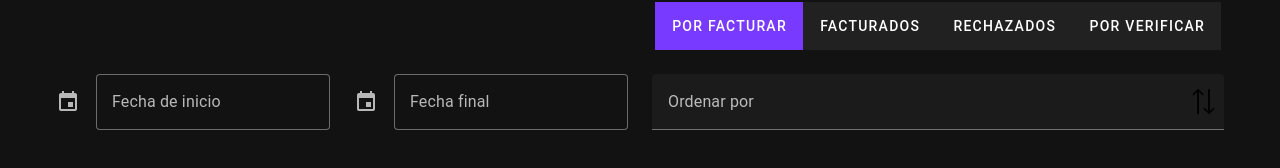
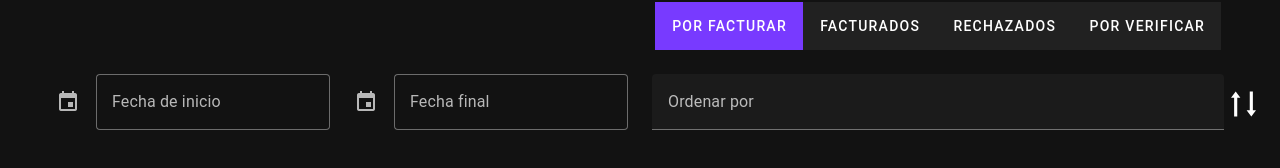
Before and after one commit to Buff4AurelionSol/cloud-hub-js, a Vue app in the folder cloudhub/: page / in a window 1280 px wide. Both pictures are taken after a click on the button "ABRIR FILTROS". Shown: the part 210-378 px from the top of the page. Built offline with nearby package versions, Linux system fonts and the light colour scheme; a small style sheet from the web is missing.

Commit message:
style: change img arrow to svg

```diff
--- a/cloudhub/src/components/Form.vue
+++ b/cloudhub/src/components/Form.vue
@@ -1,5 +1,7 @@
 <script setup >
    import ExchangeIMG from '@/pics/exchangeIMG.png'
+   import arrowVerticle from '@/pics/arrows-verticle.svg'
+
    const emit = defineEmits(['numberToFilter','sendData', 'transactions', 'orderBy',
     'isChangeDirectionOrderBy', 'isChangeDirectionTransaction', 'sendSearch', 'sendPayTypeState',
     'sendTypeReport','sendColumnsToFilter'])
@@ -124,10 +126,20 @@
         </v-col>
         <v-col cols="12" md="6" class="order-by-col" :class="{'box-filters-fade': showFormState}">
           <OrderByInput @sendOrdersBy="getOrders"/>
-          <button class="buttonExchange" name="changeDirectionOrderByButton" @click="isChangeDirectionOrderBy" type="button">
-            <span>
-              <img :src="ExchangeIMG" alt="Cambiar orden">
-            </span>
+          <button
+            class="buttonExchange"
+            name="changeDirectionOrderByButton"
+            @click="isChangeDirectionOrderBy"
+            type="button"
+          >
+             <svg
+                fill="#000000"
+                viewBox="0 0 16 16"
+                xmlns="http://www.w3.org/2000/svg">
+                <path
+                  d="M2 4H0l3-4 3 4H4v12H2V4zm12 8h2l-3 4-3-4h2V0h2v12z"
+                  fill-rule="evenodd"/>
+            </svg>
           </button>
         </v-col>
       </v-row>
@@ -163,17 +175,17 @@
   }
 
   .buttonExchange{
-    height: 25px;
     width: 25px;
     position: absolute;
-    right: 20px;
-    bottom: 50px;
+    right: -20px;
+    bottom: 33px;
   }
 
 
-  .buttonExchange img {
-    width: 100%;
-    height: auto;
+  .buttonExchange svg{
+    width: 25px;
+    height: 40px;
+    fill: white;
   }
 
   .box-filters-move{
--- a/cloudhub/src/components/Table.vue
+++ b/cloudhub/src/components/Table.vue
@@ -1,7 +1,6 @@
 <script setup>
 
   import DetailsIcon from '@/pics/visible.png'
-
 
     const props = defineProps({
       indexState:{
@@ -198,6 +197,8 @@
        <v-btn variant="outlined" rounded="xl" @click="handleExport">Exportar</v-btn>
         Total de registros: {{recordsToShow.length}}
       </footer>
+
+
   </div>
 </template>
 
```
Also changed, not shown: cloudhub/src/pics/arrows-verticle.svg (added).
